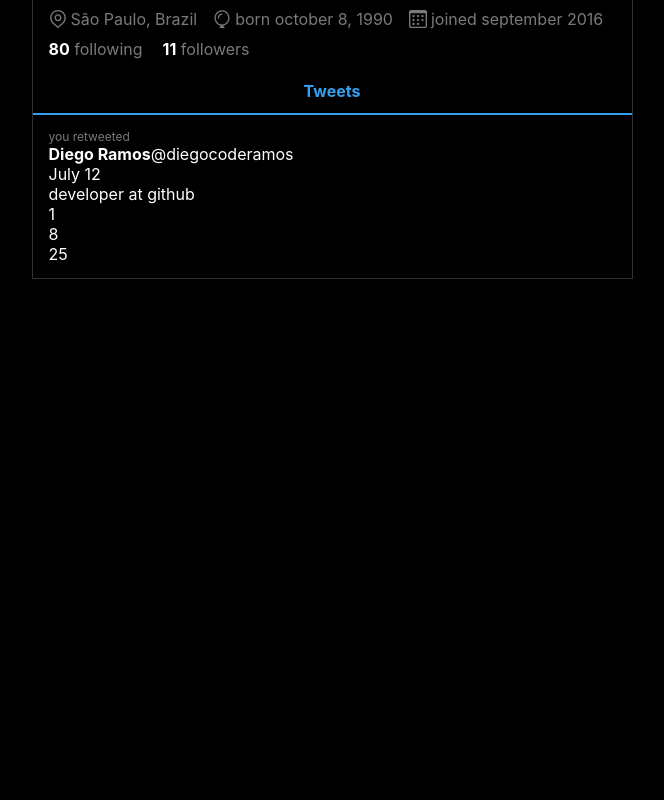
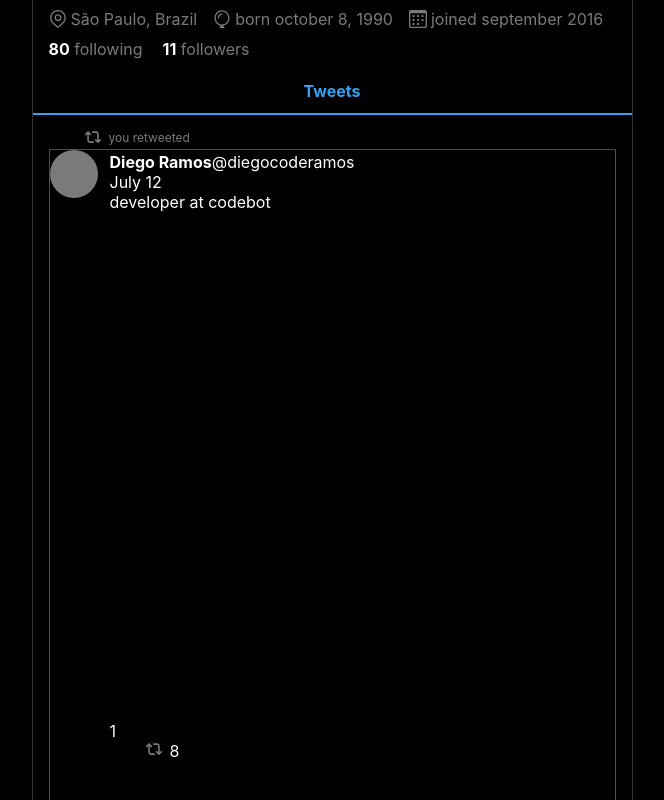
Before and after one commit to codigodasilva/clone-twitter, a React (Create React App) app: page / in a window 1280 px wide. Shown: the part 400-1200 px from the top of the page, without its empty margins (308-972 px from the left). Before the commit the page ends 800 px from the top, so only its background shows below. Built offline with nearby package versions, Linux system fonts and the light colour scheme.

Commit message:
update tweet layout

```diff
--- a/src/components/icon/index.tsx
+++ b/src/components/icon/index.tsx
@@ -5,7 +5,7 @@ import { ReactComponent as arrowLeft } from '../../assets/twitterIcons/arrowLeft
 import { ReactComponent as balloon } from '../../assets/twitterIcons/balloon.svg';
 import { ReactComponent as bell } from '../../assets/twitterIcons/bell.svg';
 import { ReactComponent as calendar } from '../../assets/twitterIcons/calendar.svg';
-import { ReactComponent as comment } from '../../assets/twitterIcons/comment.svg';
+import { ReactComponent as chat } from '../../assets/twitterIcons/chat.svg';
 import { ReactComponent as home } from '../../assets/twitterIcons/home.svg';
 import { ReactComponent as like } from '../../assets/twitterIcons/like.svg';
 import { ReactComponent as location } from '../../assets/twitterIcons/location.svg';
@@ -28,7 +28,7 @@ const dictionary = {
   balloon,
   bell,
   calendar,
-  comment,
+  chat,
   home,
   like,
   location,
--- a/src/components/tweet/index.tsx
+++ b/src/components/tweet/index.tsx
@@ -3,7 +3,7 @@ import React from 'react';
 import {
   TweetContainer,
   RetweetdMessage,
-  RetweetIcon,
+  RetweetIconMiniature,
   TweetBody,
   Avatar,
   TweetContent,
@@ -16,6 +16,7 @@ import {
   ContentImage,
   IconsWrapper,
   RetweetStatus,
+  RetweetIcon,
   CommentIcon,
   LikeIcon,
   OptionsIcon,
@@ -25,7 +26,7 @@ const Tweet: React.FC = () => {
   return (
     <TweetContainer>
       <RetweetdMessage>
-        <RetweetIcon />
+        <RetweetIconMiniature />
         you retweeted
       </RetweetdMessage>
       <TweetBody>
@@ -37,7 +38,7 @@ const Tweet: React.FC = () => {
             <Dot />
             <TweetDate>July 12</TweetDate>
           </ContentHeader>
-          <ProfileDescription>developer at github</ProfileDescription>
+          <ProfileDescription>developer at codebot</ProfileDescription>
           <ContentImage />
 
           <IconsWrapper>
--- a/src/components/tweet/styles.ts
+++ b/src/components/tweet/styles.ts
@@ -1,4 +1,6 @@
 import styled from 'styled-components';
+
+import Icon from '../icon';
 
 export const TweetContainer = styled.section`
   display: flex;
@@ -15,13 +17,53 @@ export const RetweetdMessage = styled.div`
   color: ${(props) => props.theme.colors.gray};
 `;
 
-export const RetweetIcon = styled.div``;
+export const RetweetIconMiniature = styled(Icon).attrs({
+  name: 'retweet',
+})`
+  width: 16px;
+  height: 16px;
+  margin-left: 36px;
+  margin-right: 8px;
+  fill: ${(props) => props.theme.colors.gray};
+`;
 
-export const TweetBody = styled.div``;
+export const RetweetIcon = styled(Icon).attrs({
+  name: 'retweet',
+})`
+  width: 16px;
+  height: 16px;
+  margin-left: 36px;
+  margin-right: 8px;
+  fill: ${(props) => props.theme.colors.gray};
+`;
 
-export const Avatar = styled.div``;
+export const TweetBody = styled.section`
+  border: 1px solid red;
+  display: flex;
+  margin-top: 4px;
+  position: relative;
+`;
 
-export const TweetContent = styled.div``;
+export const Avatar = styled.div`
+  width: 48px;
+  height: 48px;
+  border-radius: 50%;
+
+  flex-shrink: 0;
+  background: ${(props) => props.theme.colors.gray};
+
+  position: absolute;
+  top: 0;
+  left: 0;
+`;
+
+export const TweetContent = styled.div`
+  display: flex;
+  flex-direction: column;
+  width: 100%;
+  margin-top: 2px;
+  padding-left: 60px;
+`;
 
 export const ContentHeader = styled.div``;
 
@@ -41,8 +83,12 @@ export const IconsWrapper = styled.div``;
 
 export const RetweetStatus = styled.div``;
 
-export const CommentIcon = styled.div``;
+export const CommentIcon = styled(Icon).attrs({
+  name: 'chat',
+})``;
 
-export const LikeIcon = styled.div``;
+export const LikeIcon = styled(Icon).attrs({
+  name: 'like',
+})``;
 
 export const OptionsIcon = styled.div``;
```
Also changed, not shown: src/assets/twitterIcons/chat.svg (renamed from src/assets/twitterIcons/comment.svg), 1 other file (tests, documents, lock files or other folders).
